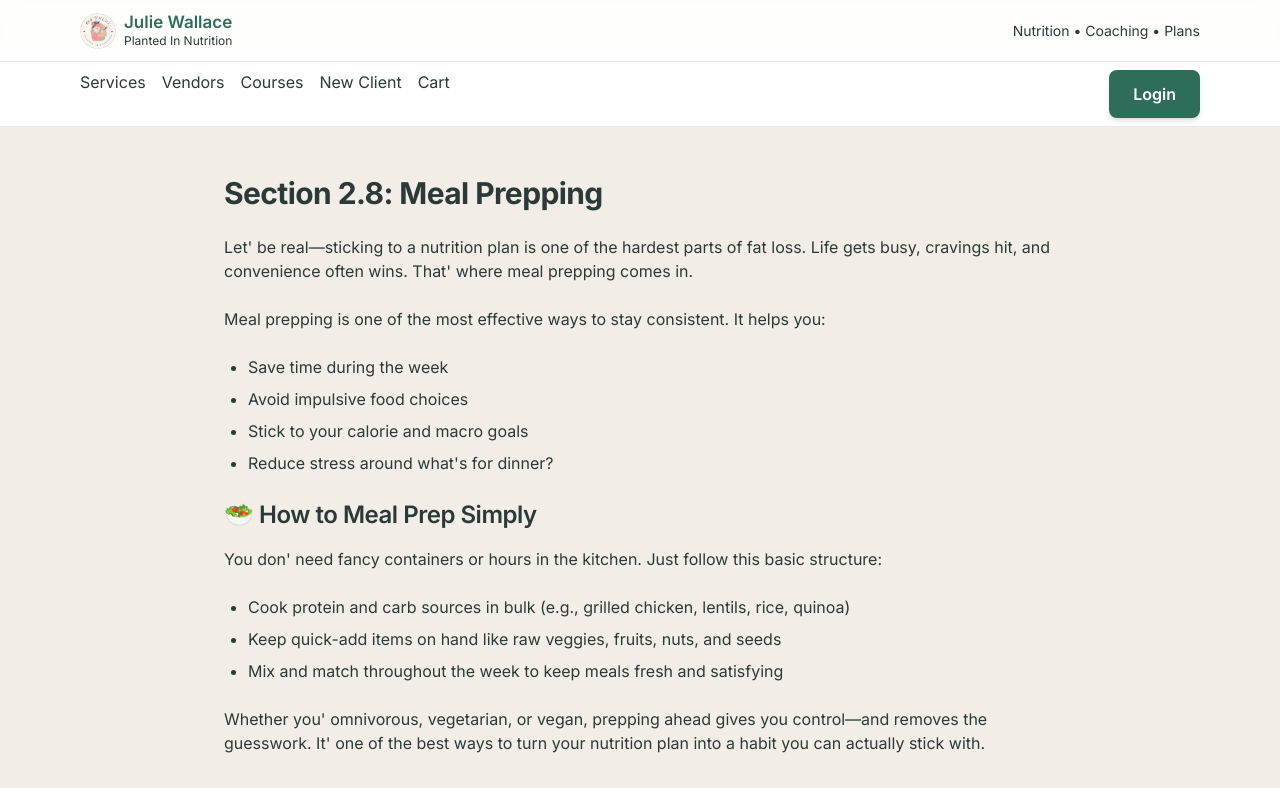
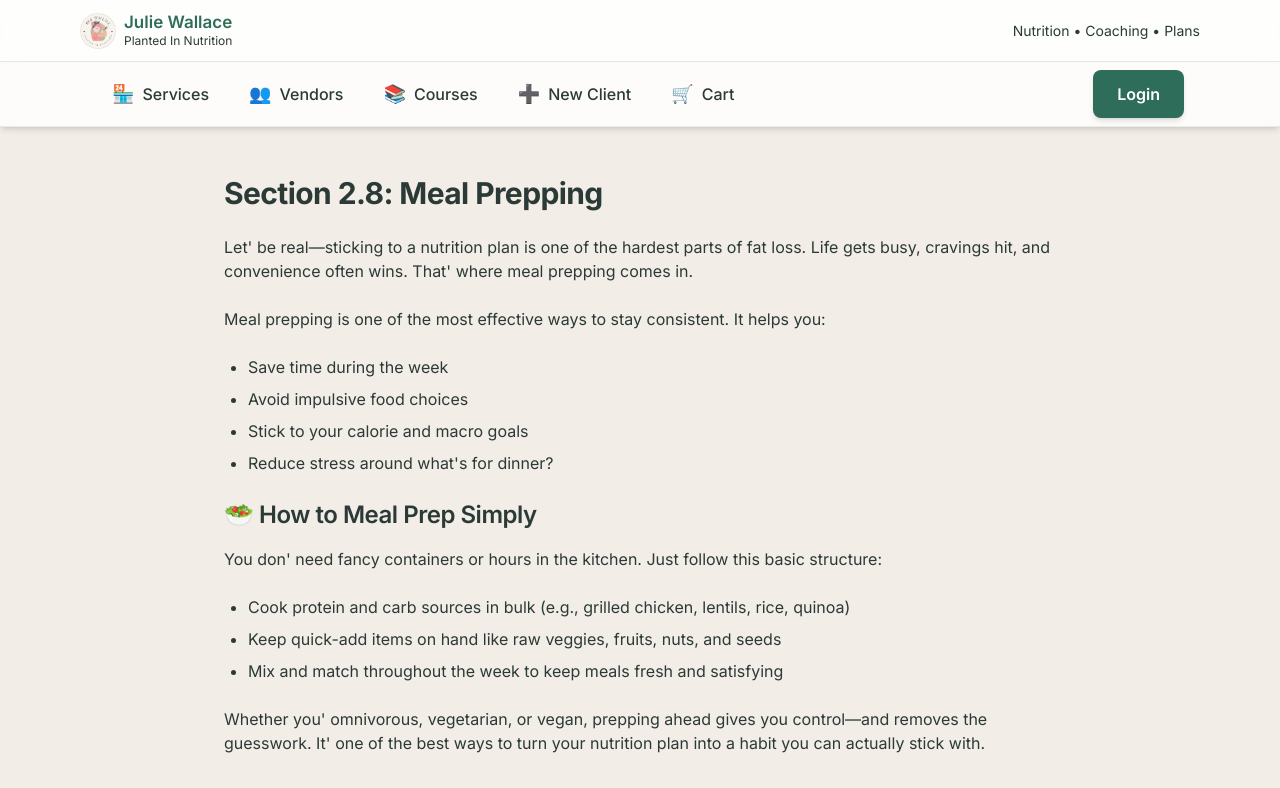
Before and after one commit to mr601s/nutritionist-marketplace-crm, a Next.js app: page /courses/module-2/section-8 in a window 1280 px wide. Shown: the top 788 px of the page. Built offline with nearby package versions, Linux system fonts and the light colour scheme.

Commit message:
style: overhaul UI for polished professional look

```diff
--- a/components/Nav.tsx
+++ b/components/Nav.tsx
@@ -1,17 +1,41 @@
 "use client";
 import Link from "next/link";
+import { usePathname } from "next/navigation";
+
 export default function Nav() {
+  const pathname = usePathname();
+
+  const navItems = [
+    { href: "/", label: "Services", icon: "🏪" },
+    { href: "/vendors", label: "Vendors", icon: "👥" },
+    { href: "/courses", label: "Courses", icon: "📚" },
+    { href: "/intake", label: "New Client", icon: "➕" },
+    { href: "/cart", label: "Cart", icon: "🛒" },
+  ];
+
   return (
-    <nav className="border-b bg-white">
-      <div className="mx-auto max-w-6xl px-4 py-2 flex gap-4">
-        <Link href="/" className="hover:text-brand">Services</Link>
-        <Link href="/vendors" className="hover:text-brand">Vendors</Link>
-        <Link href="/courses" className="hover:text-brand">Courses</Link>
-        <Link href="/intake" className="hover:text-brand">New Client</Link>
-        <Link href="/cart" className="hover:text-brand">Cart</Link>
-        <Link href="/login" className="ml-auto btn-brand">Login</Link>
+    <nav className="nav-container sticky top-0 z-50">
+      <div className="mx-auto max-w-6xl px-4 sm:px-6 lg:px-8">
+        <div className="flex items-center justify-between h-16">
+          <div className="flex items-center gap-1 sm:gap-2">
+            {navItems.map((item) => (
+              <Link
+                key={item.href}
+                href={item.href}
+                className={`nav-link ${
+                  pathname === item.href ? "active" : ""
+                }`}
+              >
+                <span className="text-lg" aria-hidden="true">{item.icon}</span>
+                <span className="hidden sm:inline">{item.label}</span>
+              </Link>
+            ))}
+          </div>
+          <Link href="/login" className="btn-brand">
+            Login
+          </Link>
+        </div>
       </div>
     </nav>
   );
 }
-{/* AUTO-ADDED */}
```
